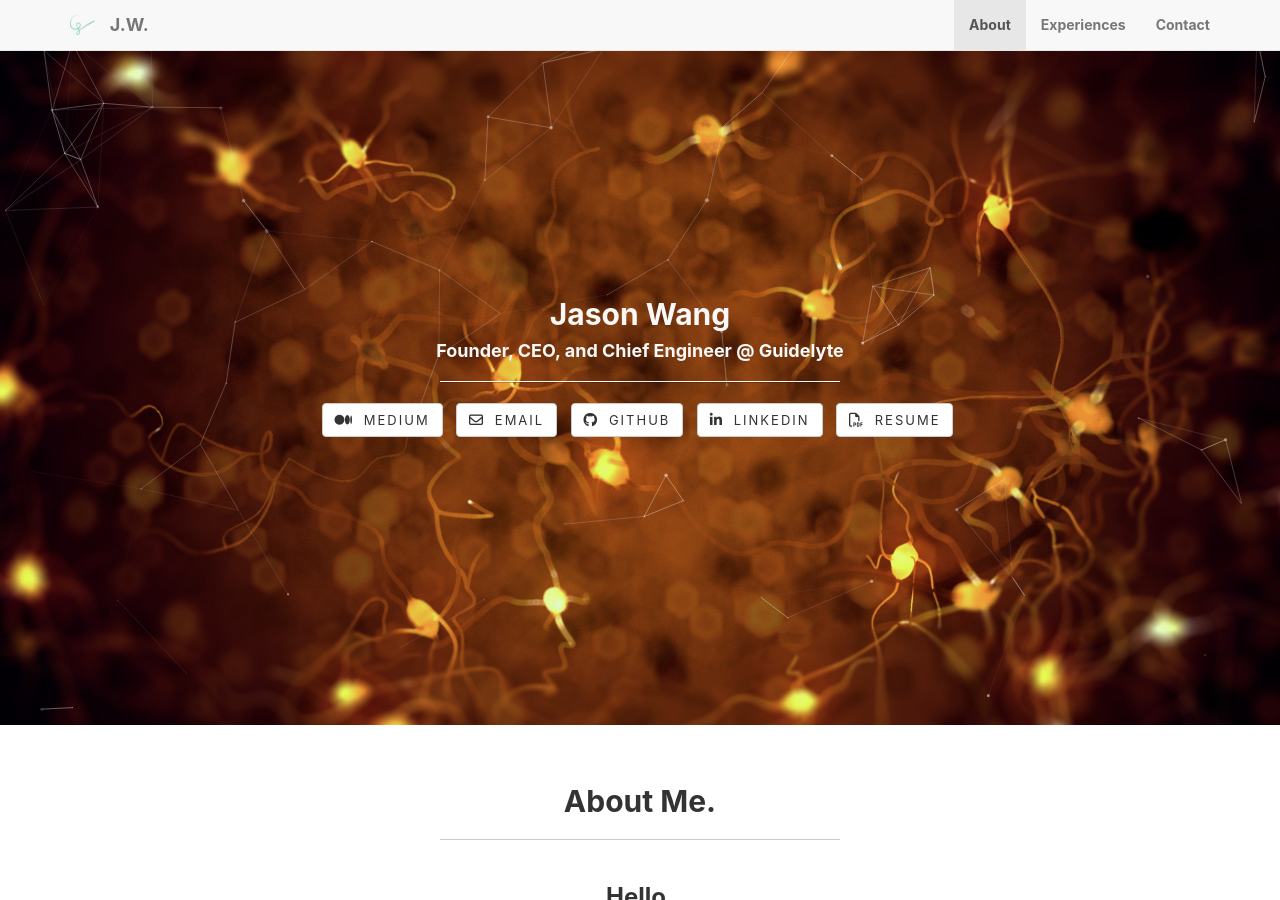
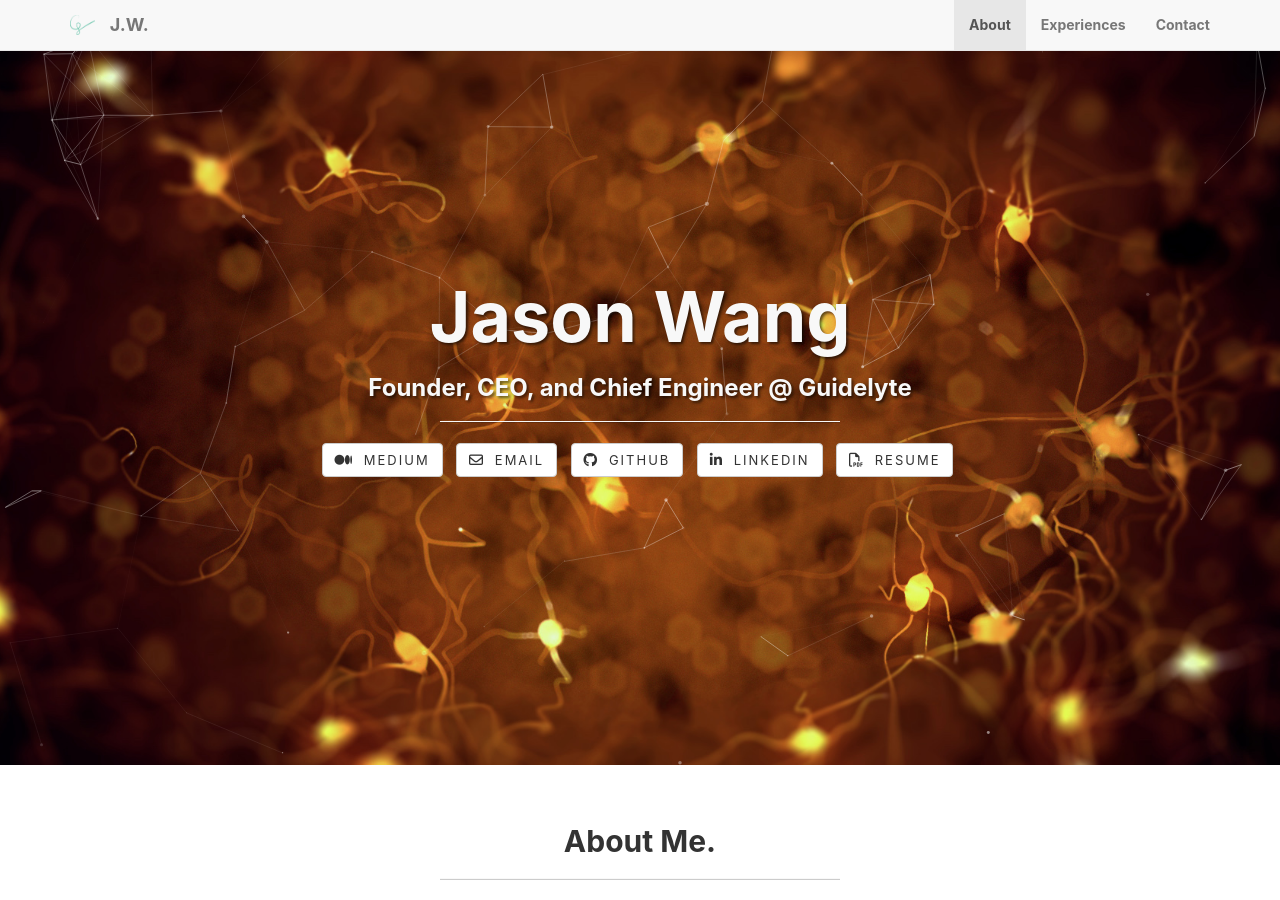
Before and after one commit to jawang94/jawang94.github.io, a Jekyll site: the page built from index.html, in a window 1280 px wide and 900 px high. Built offline with Jekyll 4.4.1, drawn with Linux system fonts in a browser that asks for light colours; nearby versions of some CDN libraries.

Commit message:
back to h1 h3

```diff
--- a/_includes/header.html
+++ b/_includes/header.html
@@ -42,8 +42,8 @@
         <div class="row">
           <div class="col-lg-12">
             <div class="intro-message">
-              <h2 class="alt-font">{{ page.author }}</h2>
-              <h4 class="alt-font">{{ page.description }}</h4>
+              <h1 class="alt-font">{{ page.author }}</h1>
+              <h3 class="alt-font">{{ page.description }}</h3>
               <hr class="intro-divider" />
             </div>
             <div class="intro-social">
```
